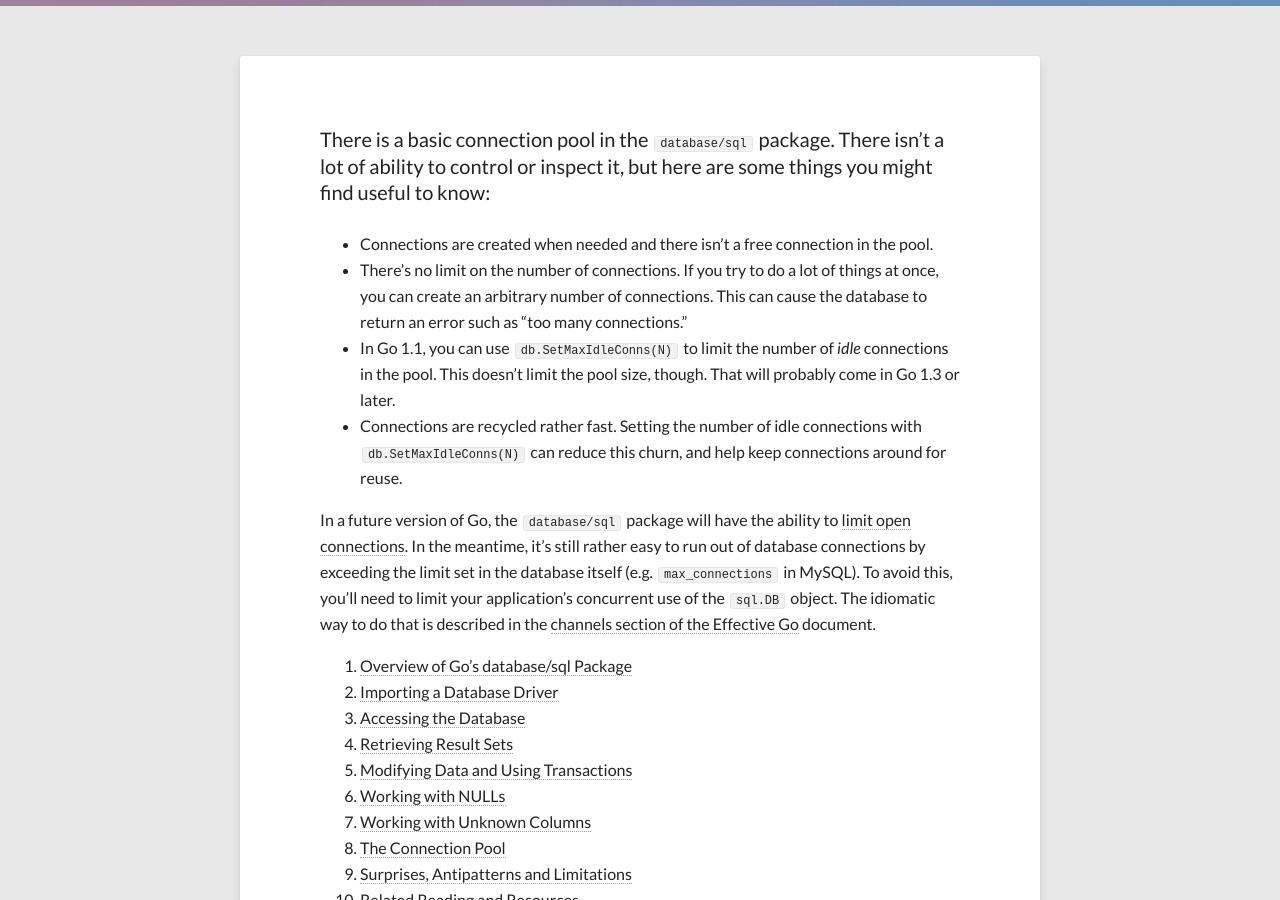
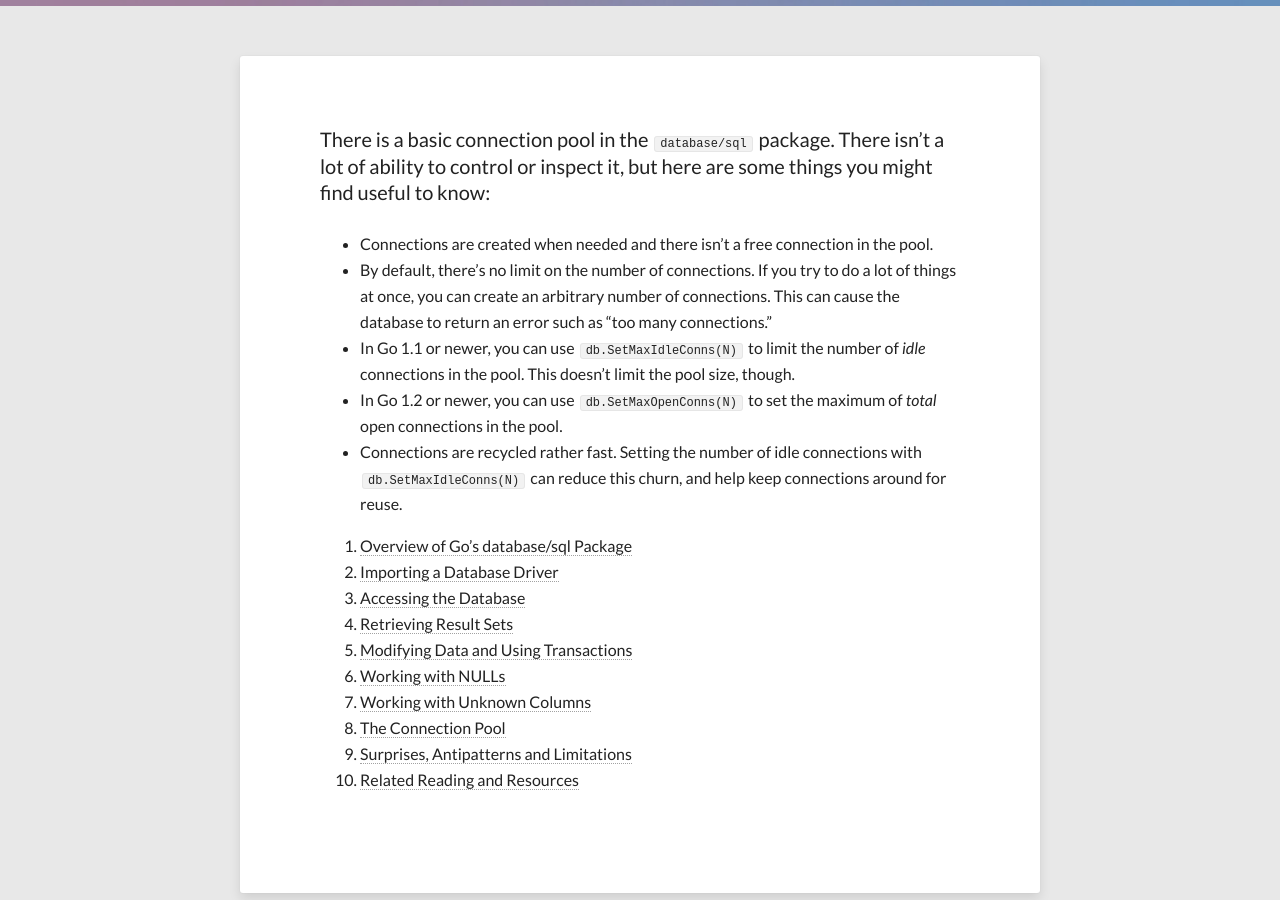
Before and after one commit to VividCortex/go-database-sql-tutorial, a Jekyll site: the page built from connection-pool.md, in a window 1280 px wide and 900 px high, scrolled down 434 px. Built offline with Jekyll 4.4.1, drawn with Linux system fonts in a browser that asks for light colours; nearby versions of some CDN libraries.

Commit message:
Document db.SetMaxOpenConns

```diff
--- a/connection-pool.md
+++ b/connection-pool.md
@@ -13,17 +13,9 @@ lot of ability to control or inspect it, but here are some things you might find
 useful to know:
 
 * Connections are created when needed and there isn't a free connection in the pool.
-* There's no limit on the number of connections. If you try to do a lot of things at once, you can create an arbitrary number of connections. This can cause the database to return an error such as "too many connections."
-* In Go 1.1, you can use `db.SetMaxIdleConns(N)` to limit the number of *idle* connections in the pool. This doesn't limit the pool size, though. That will probably come in Go 1.3 or later.
+* By default, there's no limit on the number of connections. If you try to do a lot of things at once, you can create an arbitrary number of connections. This can cause the database to return an error such as "too many connections."
+* In Go 1.1 or newer, you can use `db.SetMaxIdleConns(N)` to limit the number of *idle* connections in the pool. This doesn't limit the pool size, though.
+* In Go 1.2 or newer, you can use `db.SetMaxOpenConns(N)` to set the maximum of *total* open connections in the pool.
 * Connections are recycled rather fast. Setting the number of idle connections with `db.SetMaxIdleConns(N)` can reduce this churn, and help keep connections around for reuse.
 
-In a future version of Go, the `database/sql` package will have the ability to
-[limit open connections](https://code.google.com/p/go/issues/detail?id=4805). In
-the meantime, it's still rather easy to run out of database connections by
-exceeding the limit set in the database itself (e.g. `max_connections` in
-MySQL). To avoid this, you'll need to limit your application's concurrent use of
-the `sql.DB` object. The idiomatic way to do that is described in the [channels
-section of the Effective Go](http://golang.org/doc/effective_go.html#channels)
-document.
-
 {% include toc.md %}
```
